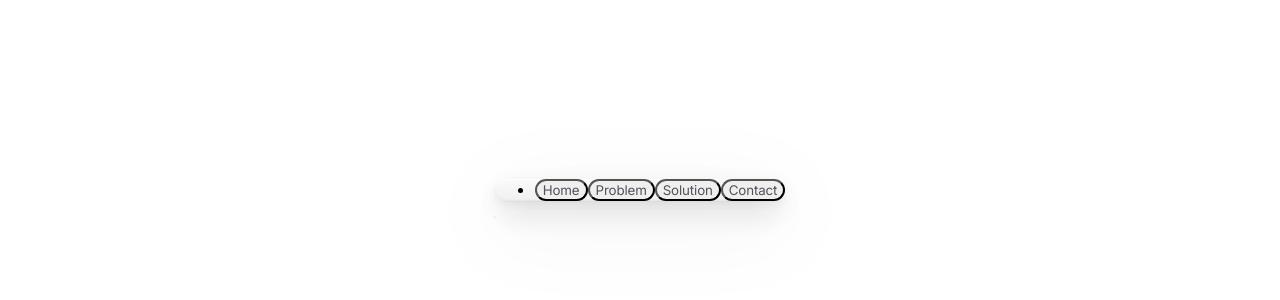
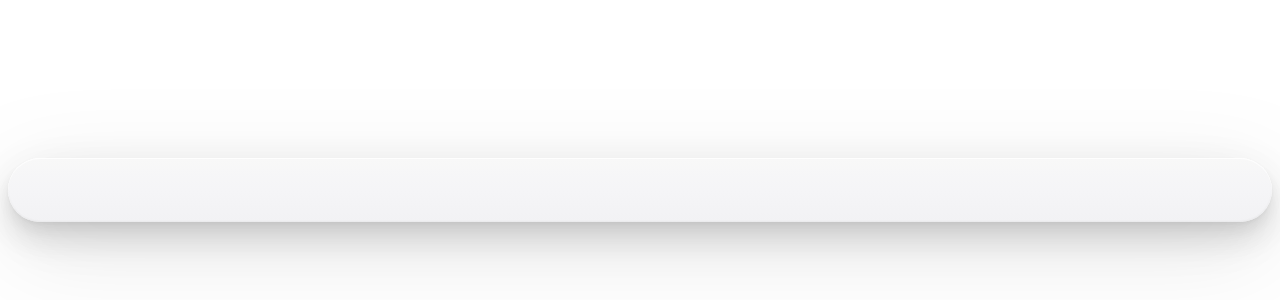
Before and after one commit to Om-Rohilla/Navigation, a React (Vite) app: page / in a window 1280 px wide. Shown: the part 218-518 px from the top of the page. Built offline with nearby package versions, Linux system fonts and the light colour scheme.

Commit message:
Create minimal 3D pill base

```diff
--- a/src/components/ui/component.tsx
+++ b/src/components/ui/component.tsx
@@ -1,73 +1,50 @@
 import React from 'react'
-import { motion } from 'framer-motion'
-
-interface PillNavProps {
-  items?: string[]
-}
 
 /**
- * 3D Pill Navigation Bar
- * A modern, tactile navigation component with premium lighting and depth
+ * 3D Pill Base
+ * A minimal, elegant pill-shaped container with realistic depth and lighting
  */
-export const PillNav: React.FC<PillNavProps> = ({
-  items = ['Home', 'Problem', 'Solution', 'Contact']
-}) => {
+export const PillBase: React.FC = () => {
   return (
-    <motion.nav
-      className="relative px-8 py-4 rounded-full"
+    <div
+      className="relative w-full max-w-4xl rounded-full"
       style={{
-        background: 'linear-gradient(180deg, #fafafa 0%, #f5f5f7 50%, #f0f0f2 100%)',
+        height: '64px',
+        background: 'linear-gradient(180deg, #f8f8f8 0%, #f5f5f7 50%, #f2f2f4 100%)',
         boxShadow: `
-          0 1px 2px rgba(0, 0, 0, 0.04),
-          0 4px 12px rgba(0, 0, 0, 0.06),
-          0 16px 32px rgba(0, 0, 0, 0.08),
-          inset 0 1px 0 rgba(255, 255, 255, 0.8),
-          inset 0 -1px 2px rgba(0, 0, 0, 0.05)
+          0 2px 4px rgba(0, 0, 0, 0.04),
+          0 8px 16px rgba(0, 0, 0, 0.06),
+          0 20px 32px rgba(0, 0, 0, 0.08),
+          inset 0 1px 1px rgba(255, 255, 255, 0.9),
+          inset 0 -1px 2px rgba(0, 0, 0, 0.04)
         `,
       }}
     >
-      {/* Top highlight for 3D effect */}
+      {/* Top highlight layer for 3D lighting */}
       <div
-        className="absolute inset-x-0 top-0 h-1/2 rounded-full opacity-60 pointer-events-none"
+        className="absolute inset-x-0 top-0 rounded-full pointer-events-none"
         style={{
-          background: 'linear-gradient(180deg, rgba(255, 255, 255, 0.6) 0%, rgba(255, 255, 255, 0) 100%)',
+          height: '50%',
+          background: 'linear-gradient(180deg, rgba(255, 255, 255, 0.5) 0%, rgba(255, 255, 255, 0) 100%)',
         }}
       />
 
-      {/* Bottom shadow for depth */}
+      {/* Bottom shadow layer for depth */}
       <div
-        className="absolute inset-x-0 bottom-0 h-1/3 rounded-full opacity-40 pointer-events-none"
+        className="absolute inset-x-0 bottom-0 rounded-full pointer-events-none"
         style={{
-          background: 'linear-gradient(0deg, rgba(0, 0, 0, 0.03) 0%, rgba(0, 0, 0, 0) 100%)',
+          height: '30%',
+          background: 'linear-gradient(0deg, rgba(0, 0, 0, 0.02) 0%, rgba(0, 0, 0, 0) 100%)',
         }}
       />
 
-      {/* Navigation items */}
-      <ul className="relative flex items-center gap-2">
-        {items.map((item, index) => (
-          <li key={index}>
-            <button
-              className="relative px-6 py-2.5 rounded-full text-sm font-medium tracking-tight transition-all duration-200"
-              style={{
-                color: '#52525b',
-                fontFamily: 'Inter, -apple-system, BlinkMacSystemFont, "Segoe UI", sans-serif',
-                letterSpacing: '-0.01em',
-              }}
-            >
-              {/* Button text */}
-              <span className="relative z-10">{item}</span>
-            </button>
-          </li>
-        ))}
-      </ul>
-
-      {/* Subtle outer glow */}
+      {/* Outer edge definition */}
       <div
         className="absolute inset-0 rounded-full pointer-events-none"
         style={{
-          boxShadow: '0 0 0 1px rgba(0, 0, 0, 0.04)',
+          boxShadow: 'inset 0 0 0 1px rgba(0, 0, 0, 0.03)',
         }}
       />
-    </motion.nav>
+    </div>
   )
 }
--- a/src/demos/default.tsx
+++ b/src/demos/default.tsx
@@ -1,5 +1,5 @@
 import React from 'react'
-import { PillNav } from '@/components/ui/component'
+import { PillBase } from '@/components/ui/component'
 
 /**
  * Demo file - Default export is required
@@ -8,18 +8,19 @@ import { PillNav } from '@/components/ui/component'
 export default function Demo() {
   return (
     <div
-      className="min-h-screen flex items-center justify-center p-8"
+      className="min-h-screen flex items-center justify-center px-8"
       style={{
         background: '#ffffff',
       }}
     >
-      {/* Ambient shadow container for floating effect */}
+      {/* Ambient shadow wrapper for floating effect */}
       <div
+        className="w-full max-w-5xl"
         style={{
-          filter: 'drop-shadow(0 20px 40px rgba(0, 0, 0, 0.08)) drop-shadow(0 8px 16px rgba(0, 0, 0, 0.06))',
+          filter: 'drop-shadow(0 24px 48px rgba(0, 0, 0, 0.1)) drop-shadow(0 12px 24px rgba(0, 0, 0, 0.08))',
         }}
       >
-        <PillNav />
+        <PillBase />
       </div>
     </div>
   )
```
